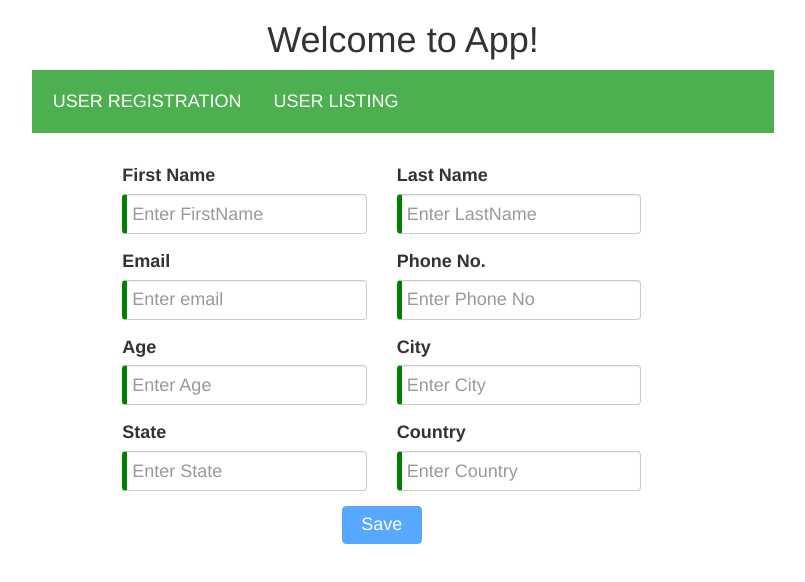
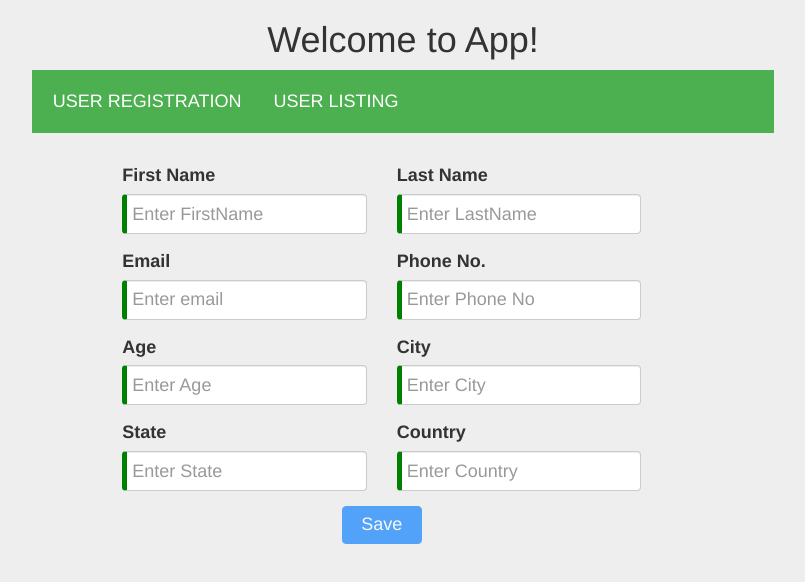
Before and after one commit to tansh2611/ITH_Frontend, an Angular app: page /app-user-registration in a window 1280 px wide. Shown: the top 582 px of the page, without its empty margins (237-1042 px from the left). Built offline with nearby package versions, Linux system fonts and the light colour scheme.

Commit message:
Added background color.

```diff
--- a/src/styles.css
+++ b/src/styles.css
@@ -1 +1,4 @@
 /* You can add global styles to this file, and also import other style files */
+body{
+    background-color:#eeeeee;
+}
```
